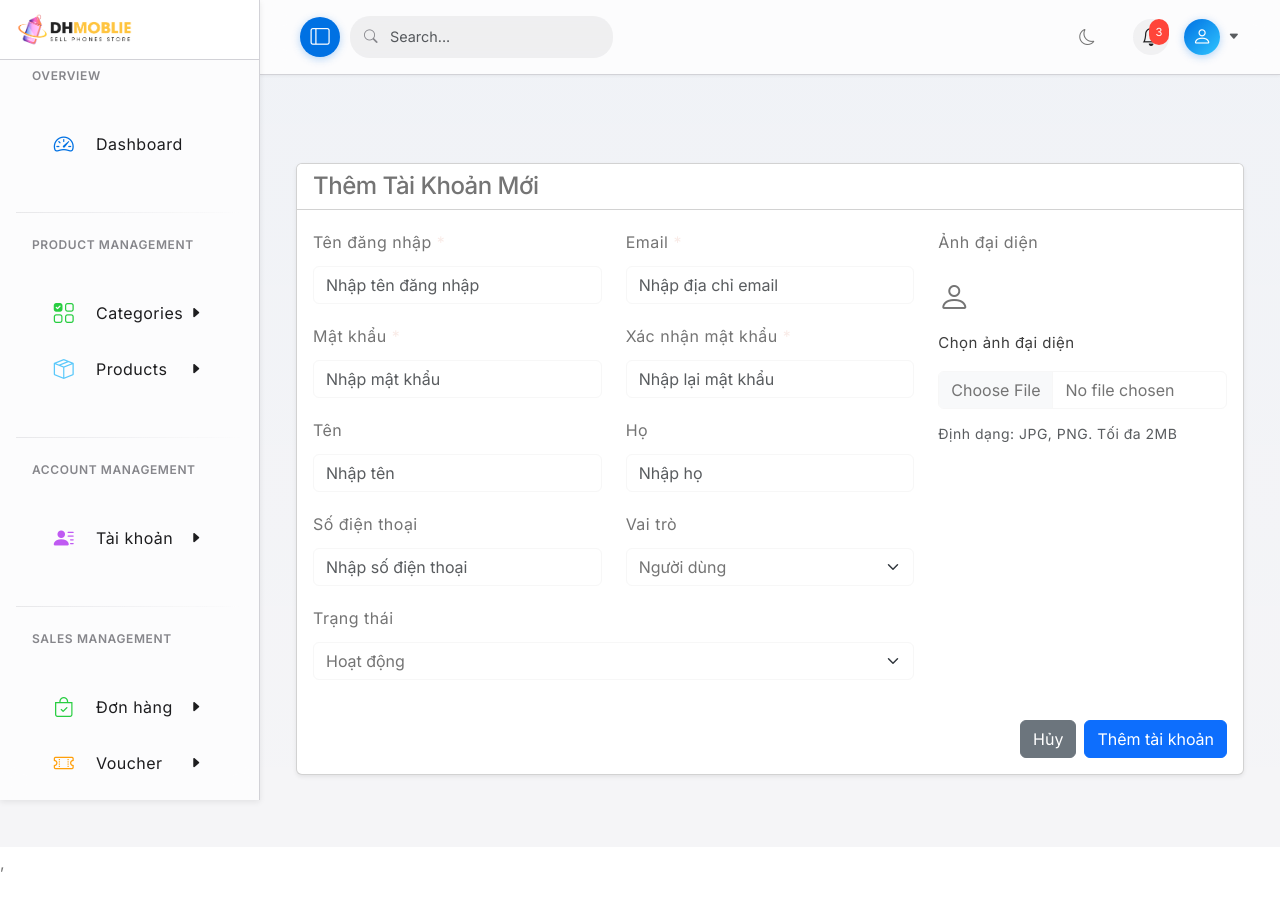
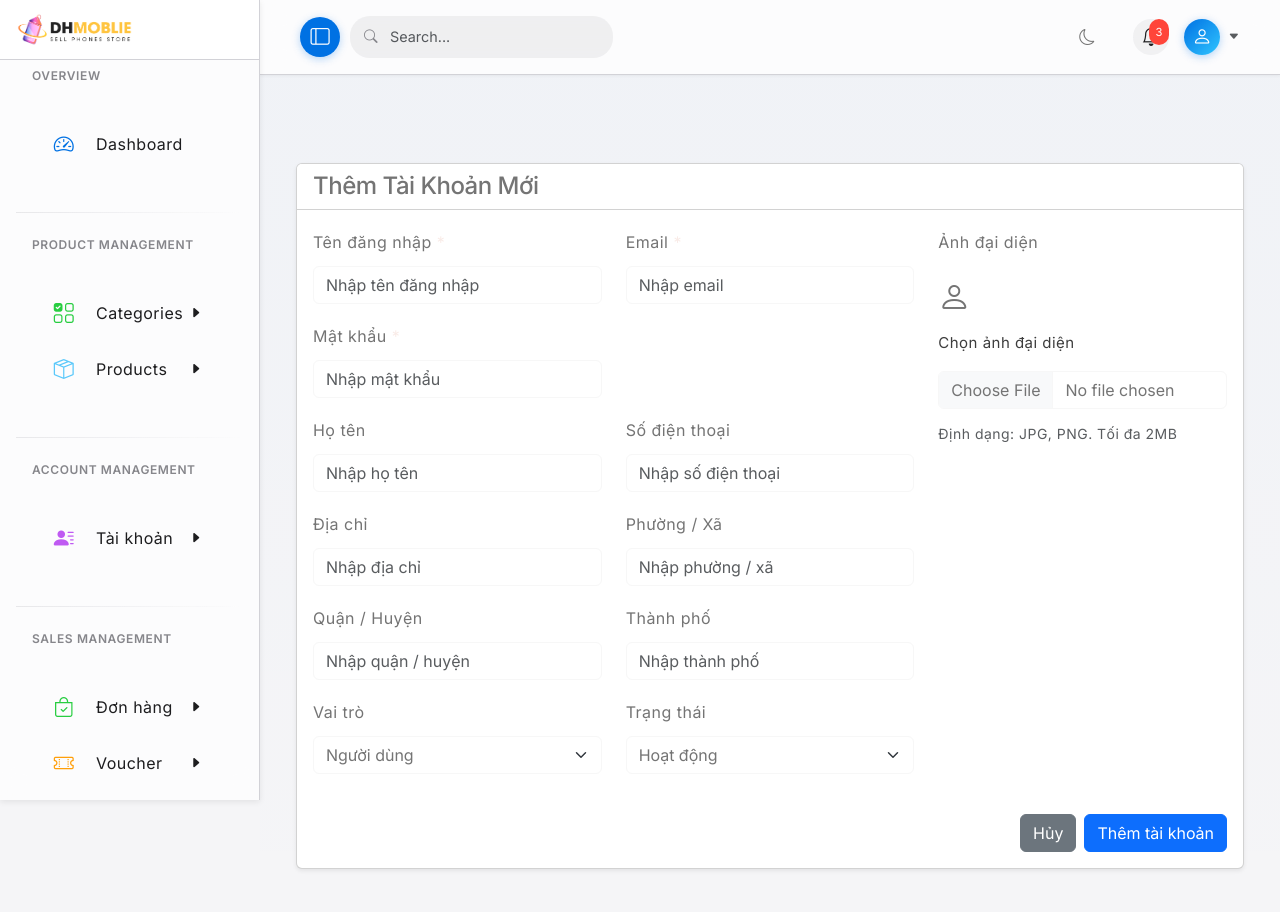
Before and after one commit to ninhatran5/DH-Mobile, a React (Vite) app in the folder frontend/: page /admin/addaccount in a window 1280 px wide. Shown: the top 912 px of the page. Before the commit the page ends 879 px from the top, so only its background shows below. Built offline with nearby package versions, Linux system fonts and the light colour scheme; no server answers; sample sign-in values are in the browser's storage.

Commit message:
feat:add acccount

```diff
--- a/frontend/src/pages/admin/AddAccount.jsx
+++ b/frontend/src/pages/admin/AddAccount.jsx
@@ -1,83 +1,80 @@
 import React, { useState } from 'react';
+import { useDispatch } from 'react-redux';
 import { Form, Button, Container, Row, Col, Card } from 'react-bootstrap';
 import { useNavigate } from 'react-router-dom';
-import '../../assets/admin/AddAccount.module.css';
+import { toast } from 'react-toastify';
+import { addUser } from '../../slices/adminuserSlice';
+import 'react-toastify/dist/ReactToastify.css';
 
 const AddAccount = () => {
+  const dispatch = useDispatch();
   const navigate = useNavigate();
+
   const [formData, setFormData] = useState({
     username: '',
+    full_name: '',
     email: '',
-    password: '',
-    confirmPassword: '',
-    firstName: '',
-    lastName: '',
     phone: '',
-    role: 'user',
-    status: 'active',
-    avatar: null
+    address: '',
+    ward: '',
+    district: '',
+    city: '',
+    role: '',
+    status: '',
+    image_url: null,
+    password: ''
   });
+
   const [imagePreview, setImagePreview] = useState(null);
   const [loading, setLoading] = useState(false);
 
   const handleInputChange = (e) => {
     const { name, value } = e.target;
-    setFormData(prevState => ({
-      ...prevState,
-      [name]: value
-    }));
+    setFormData((prev) => ({ ...prev, [name]: value }));
   };
 
   const handleAvatarChange = (e) => {
     const file = e.target.files[0];
     if (file) {
-      setFormData(prevState => ({
-        ...prevState,
-        avatar: file
-      }));
-      // Create preview URL
+      setFormData((prev) => ({ ...prev, image_url: file }));
       const reader = new FileReader();
-      reader.onloadend = () => {
-        setImagePreview(reader.result);
-      };
+      reader.onloadend = () => setImagePreview(reader.result);
       reader.readAsDataURL(file);
     }
   };
 
   const handleSubmit = async (e) => {
     e.preventDefault();
-
-    if (formData.password !== formData.confirmPassword) {
-      alert('Mật khẩu không khớp');
-      return;
-    }
-
     setLoading(true);
 
     try {
       const formDataToSend = new FormData();
 
-      // Add all form fields to FormData
-      Object.keys(formData).forEach(key => {
-        if (key !== 'confirmPassword') { // Don't send confirmPassword to server
+      Object.keys(formData).forEach((key) => {
+        if (formData[key] === null || formData[key] === undefined) {
+          formDataToSend.append(key, '');
+        } else {
           formDataToSend.append(key, formData[key]);
         }
       });
 
-      const response = await fetch('/api/accounts', {
-        method: 'POST',
-        body: formDataToSend // Using FormData to handle file upload
-      });
+      console.log('Dữ liệu gửi lên server:');
+      for (let pair of formDataToSend.entries()) {
+        console.log(pair[0] + ':', pair[1]);
+      }
 
-      if (response.ok) {
+      const resultAction = await dispatch(addUser(formDataToSend));
+
+      if (addUser.fulfilled.match(resultAction)) {
+        toast.success('Tạo tài khoản thành công!');
         navigate('/admin/accounts');
       } else {
-        const error = await response.json();
-        alert(error.message || 'Không thể tạo tài khoản');
+        console.error('Lỗi từ server:', resultAction.payload);
+        toast.error(resultAction.payload || 'Không thể tạo tài khoản');
       }
     } catch (error) {
-      console.error('Error adding account:', error);
-      alert('Lỗi khi thêm tài khoản. Vui lòng thử lại.');
+      console.error('Lỗi submit:', error);
+      toast.error('Lỗi khi tạo tài khoản');
     } finally {
       setLoading(false);
     }
@@ -93,9 +90,9 @@ const AddAccount = () => {
           <Form onSubmit={handleSubmit}>
             <Row>
               <Col md={8}>
+                {/* Các trường form */}
                 <Row>
                   <Col md={6}>
-                    {/* Username */}
                     <Form.Group className="mb-3">
                       <Form.Label>Tên đăng nhập <span className="text-danger">*</span></Form.Label>
                       <Form.Control
@@ -109,7 +106,6 @@ const AddAccount = () => {
                     </Form.Group>
                   </Col>
                   <Col md={6}>
-                    {/* Email */}
                     <Form.Group className="mb-3">
                       <Form.Label>Email <span className="text-danger">*</span></Form.Label>
                       <Form.Control
@@ -118,15 +114,15 @@ const AddAccount = () => {
                         value={formData.email}
                         onChange={handleInputChange}
                         required
-                        placeholder="Nhập địa chỉ email"
+                        placeholder="Nhập email"
                       />
                     </Form.Group>
                   </Col>
                 </Row>
 
+                {/* Thêm trường mật khẩu */}
                 <Row>
                   <Col md={6}>
-                    {/* Password */}
                     <Form.Group className="mb-3">
                       <Form.Label>Mật khẩu <span className="text-danger">*</span></Form.Label>
                       <Form.Control
@@ -139,54 +135,22 @@ const AddAccount = () => {
                       />
                     </Form.Group>
                   </Col>
-                  <Col md={6}>
-                    {/* Confirm Password */}
-                    <Form.Group className="mb-3">
-                      <Form.Label>Xác nhận mật khẩu <span className="text-danger">*</span></Form.Label>
-                      <Form.Control
-                        type="password"
-                        name="confirmPassword"
-                        value={formData.confirmPassword}
-                        onChange={handleInputChange}
-                        required
-                        placeholder="Nhập lại mật khẩu"
-                      />
-                    </Form.Group>
-                  </Col>
                 </Row>
 
                 <Row>
                   <Col md={6}>
-                    {/* First Name */}
                     <Form.Group className="mb-3">
-                      <Form.Label>Tên</Form.Label>
+                      <Form.Label>Họ tên</Form.Label>
                       <Form.Control
                         type="text"
-                        name="firstName"
-                        value={formData.firstName}
+                        name="full_name"
+                        value={formData.full_name}
                         onChange={handleInputChange}
-                        placeholder="Nhập tên"
+                        placeholder="Nhập họ tên"
                       />
                     </Form.Group>
                   </Col>
                   <Col md={6}>
-                    {/* Last Name */}
-                    <Form.Group className="mb-3">
-                      <Form.Label>Họ</Form.Label>
-                      <Form.Control
-                        type="text"
-                        name="lastName"
-                        value={formData.lastName}
-                        onChange={handleInputChange}
-                        placeholder="Nhập họ"
-                      />
-                    </Form.Group>
-                  </Col>
-                </Row>
-
-                <Row>
-                  <Col md={6}>
-                    {/* Phone */}
                     <Form.Group className="mb-3">
                       <Form.Label>Số điện thoại</Form.Label>
                       <Form.Control
@@ -198,8 +162,61 @@ const AddAccount = () => {
                       />
                     </Form.Group>
                   </Col>
+                </Row>
+                <Row>
                   <Col md={6}>
-                    {/* Role */}
+                    <Form.Group className="mb-3">
+                      <Form.Label>Địa chỉ</Form.Label>
+                      <Form.Control
+                        type="text"
+                        name="address"
+                        value={formData.address}
+                        onChange={handleInputChange}
+                        placeholder="Nhập địa chỉ"
+                      />
+                    </Form.Group>
+                  </Col>
+                  <Col md={6}>
+                    <Form.Group className="mb-3">
+                      <Form.Label>Phường / Xã</Form.Label>
+                      <Form.Control
+                        type="text"
+                        name="ward"
+                        value={formData.ward}
+                        onChange={handleInputChange}
+                        placeholder="Nhập phường / xã"
+                      />
+                    </Form.Group>
+                  </Col>
+                </Row>
+                <Row>
+                  <Col md={6}>
+                    <Form.Group className="mb-3">
+                      <Form.Label>Quận / Huyện</Form.Label>
+                      <Form.Control
+                        type="text"
+                        name="district"
+                        value={formData.district}
+                        onChange={handleInputChange}
+                        placeholder="Nhập quận / huyện"
+                      />
+                    </Form.Group>
+                  </Col>
+                  <Col md={6}>
+                    <Form.Group className="mb-3">
+                      <Form.Label>Thành phố</Form.Label>
+                      <Form.Control
+                        type="text"
+                        name="city"
+                        value={formData.city}
+                        onChange={handleInputChange}
+                        placeholder="Nhập thành phố"
+                      />
+                    </Form.Group>
+                  </Col>
+                </Row>
+                <Row>
+                  <Col md={6}>
                     <Form.Group className="mb-3">
                       <Form.Label>Vai trò</Form.Label>
                       <Form.Select
@@ -213,9 +230,7 @@ const AddAccount = () => {
                       </Form.Select>
                     </Form.Group>
                   </Col>
-                </Row>
-
-                {/* Status */}
+                  <Col md={6}>
                     <Form.Group className="mb-3">
                       <Form.Label>Trạng thái</Form.Label>
                       <Form.Select
@@ -229,9 +244,10 @@ const AddAccount = () => {
                       </Form.Select>
                     </Form.Group>
                   </Col>
+                </Row>
+              </Col>
 
               <Col md={4}>
-                {/* Avatar */}
                 <Form.Group className="mb-3">
                   <Form.Label>Ảnh đại diện</Form.Label>
                   <div className="image-upload-container">
@@ -256,9 +272,7 @@ const AddAccount = () => {
                       onChange={handleAvatarChange}
                       className="mb-2"
                     />
-                    <small className="text-muted">
-                      Định dạng: JPG, PNG. Tối đa 2MB
-                    </small>
+                    <small className="text-muted">Định dạng: JPG, PNG. Tối đa 2MB</small>
                   </div>
                 </Form.Group>
               </Col>
--- a/frontend/src/slices/adminuserSlice.js
+++ b/frontend/src/slices/adminuserSlice.js
@@ -60,7 +60,7 @@ export const addUser = createAsyncThunk(
       const token = localStorage.getItem("adminToken");
       if (!token) return rejectWithValue("Token không tồn tại hoặc hết hạn");
 
-      const res = await axiosConfig.post("/getuser", newUserData, {
+      const res = await axiosConfig.post("/createuser", newUserData, {
         headers: { Authorization: `Bearer ${token}` },
       });
 
--- a/frontend/src/stores/store.js
+++ b/frontend/src/stores/store.js
@@ -19,7 +19,6 @@ import categoryReducer from "../slices/adminCategories";
 import attributeReducer from "../slices/Attribute";
 import attributeValueReducer from "../slices/attributeValueSlice";
 import categorysReducer from "../slices/categorySlice";
-import adminAccountReducer from "../slices/adminAcccount";
 import blogDetailReducer from "../slices/blogDetailSlice";
 import voucherReducer from "../slices/voucherSlice";
 import adminProductReducer from "../slices/adminproductsSlice";
@@ -54,7 +53,6 @@ export const store = configureStore({
     category: categoryReducer,
     attribute: attributeReducer,
     attributeValue: attributeValueReducer,
-    adminAccount: adminAccountReducer,
     adminproduct: adminProductReducer,
     variantAttributeValue: variantAttributeValueReducer,
     specification: specificationReducer,
```
Also changed, not shown: frontend/src/assets/admin/account.css (+18 -0 lines), frontend/src/pages/admin/AccountsList.jsx (+17 -5 lines), frontend/src/slices/adminAcccount.js (deleted, +0 -139 lines). Lines whose indentation alone changed are shown as unchanged.
